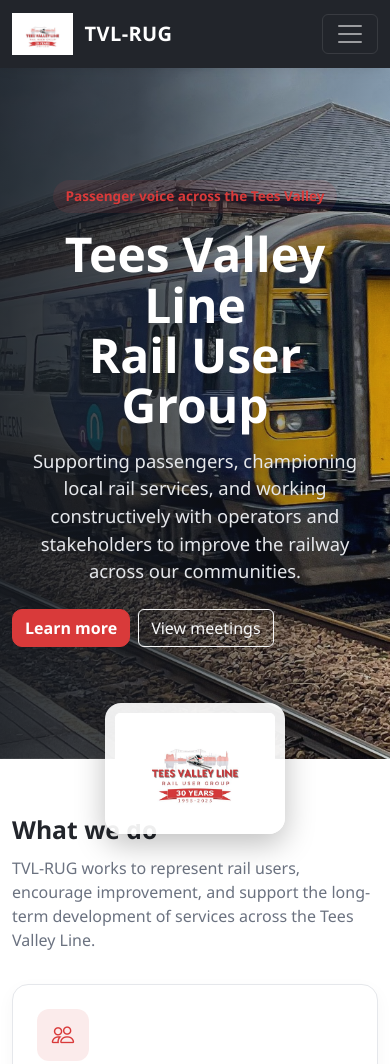
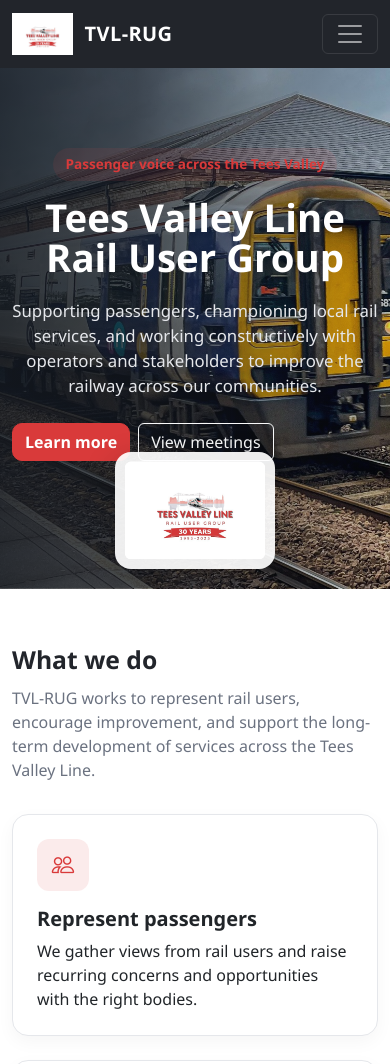
Before and after one commit to tvlrug/tvl-rug-website, a plain HTML site: page index.html in a window 390 px wide. Shown: the top 1064 px of the page. Drawn offline with nearby package versions, Linux system fonts and the light colour scheme.

Commit message:
Update styles.css

```diff
--- a/css/styles.css
+++ b/css/styles.css
@@ -38,6 +38,7 @@
 }
 
 .hero {
+  position: relative;
   background:
     linear-gradient(
       to right,
@@ -47,43 +48,17 @@
       rgba(20, 25, 32, 0.20) 100%
     ),
     url("../images/mainhero.jpg");
-
   background-size: cover;
   background-position: center;
   background-repeat: no-repeat;
-
-  color: white;
+  color: var(--tvl-white);
   padding: 7rem 0;
   min-height: 520px;
   display: flex;
   align-items: center;
+  overflow: hidden;
 }
 
-.hero h1 {
-  font-weight: 700;
-  margin-bottom: 1rem;
-}
-
-.hero p {
-  font-size: 1.15rem;
-  color: #e5e7eb;
-  max-width: 750px;
-}
-
-.hero-logo {
-  position: absolute;
-  bottom: 30px;   /* space from bottom */
-  right: 30px;    /* space from right */
-
-  max-width: 220px;
-  width: 100%;
-
-  background: rgba(255, 255, 255, 0.92);
-  border-radius: 16px;
-  padding: 0.6rem;
-
-  box-shadow: 0 10px 30px rgba(0, 0, 0, 0.25);
-}
 .hero-title {
   font-weight: 700;
   line-height: 1.05;
@@ -101,33 +76,22 @@
   color: rgba(255, 255, 255, 0.92);
 }
 
-.hero-logo-wrap {
-  min-height: 420px;
+.hero p {
+  color: #e5e7eb;
+  max-width: 750px;
 }
 
 .hero-logo {
   position: absolute;
-  right: 30px;
-  bottom: 30px;
-  max-width: 220px;
+  right: 5%;
+  bottom: 5%;
+  max-width: 200px;
   width: 100%;
   background: rgba(255, 255, 255, 0.92);
   border-radius: 16px;
   padding: 0.6rem;
   box-shadow: 0 10px 30px rgba(0, 0, 0, 0.25);
-}
-
-@media (max-width: 991px) {
-  .hero-logo-wrap {
-    min-height: 220px;
-  }
-
-  .hero-logo {
-    right: 50%;
-    bottom: 10px;
-    transform: translateX(50%);
-    max-width: 180px;
-  }
+  z-index: 2;
 }
 
 .section {
@@ -254,14 +218,6 @@
   color: var(--tvl-red);
 }
 
-.badge-tvl_old {
-  background-color: rgba(217, 58, 58, 0.1);
-  color: var(--tvl-red);
-  font-weight: 600;
-  padding: 0.45rem 0.7rem;
-  border-radius: 999px;
-}
-
 .badge-tvl {
   background: rgba(212, 70, 70, 0.1);
   color: var(--tvl-red);
@@ -299,9 +255,23 @@
 @media (max-width: 991px) {
   .hero {
     text-align: center;
+    padding: 5rem 0 8rem;
+  }
+
+  .hero-title {
+    font-size: clamp(2.4rem, 8vw, 3.6rem);
+  }
+
+  .hero-copy {
+    font-size: 1.05rem;
+    margin-left: auto;
+    margin-right: auto;
   }
 
   .hero-logo {
-    margin-top: 2rem;
+    right: 50%;
+    bottom: 20px;
+    transform: translateX(50%);
+    max-width: 160px;
   }
 }
```
